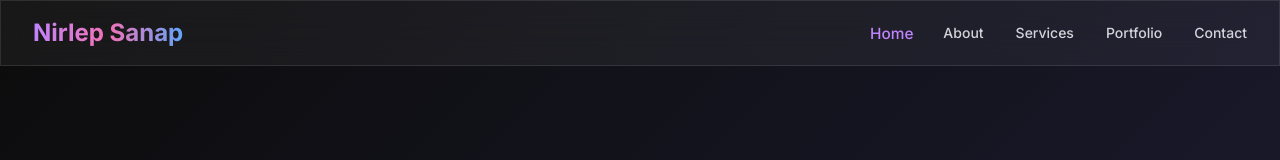
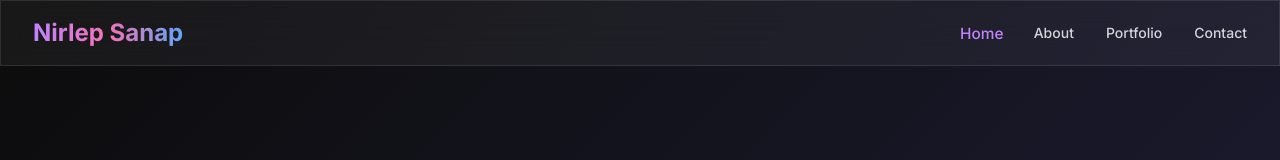
Before and after one commit to NirlepSanap/nirlep-code-canvas, a React (Vite) app: page / in a window 1280 px wide. Shown: the top 160 px of the page. Built offline with nearby package versions, Linux system fonts and the light colour scheme.

Commit message:
Remove services section
Remove the services section from the website.

```diff
--- a/src/components/sections/Navigation.tsx
+++ b/src/components/sections/Navigation.tsx
@@ -12,7 +12,7 @@ export const Navigation = ({ activeSection, scrollToSection }: NavigationProps)
         <div className="flex justify-between items-center">
           <div className="text-2xl font-bold gradient-text animate-scale-in">Nirlep Sanap</div>
           <div className="hidden md:flex space-x-8">
-            {["Home", "About", "Services", "Portfolio", "Contact"].map((item, index) => (
+            {["Home", "About", "Portfolio", "Contact"].map((item, index) => (
               <button
                 key={item}
                 onClick={() => scrollToSection(item.toLowerCase())}
--- a/src/pages/Index.tsx
+++ b/src/pages/Index.tsx
@@ -3,7 +3,7 @@ import { useState, useEffect } from "react";
 import { Navigation } from "@/components/sections/Navigation";
 import { HeroSection } from "@/components/sections/HeroSection";
 import { AboutSection } from "@/components/sections/AboutSection";
-import { ServicesSection } from "@/components/sections/ServicesSection";
+
 import { PortfolioSection } from "@/components/sections/PortfolioSection";
 import { ContactSection } from "@/components/sections/ContactSection";
 import { Footer } from "@/components/sections/Footer";
@@ -13,7 +13,7 @@ const Index = () => {
 
   useEffect(() => {
     const handleScroll = () => {
-      const sections = ["home", "about", "services", "portfolio", "contact"];
+      const sections = ["home", "about", "portfolio", "contact"];
       const scrollPosition = window.scrollY + 100;
       for (const section of sections) {
         const element = document.getElementById(section);
@@ -45,7 +45,7 @@ const Index = () => {
       <Navigation activeSection={activeSection} scrollToSection={scrollToSection} />
       <HeroSection scrollToSection={scrollToSection} />
       <AboutSection />
-      <ServicesSection />
+
       <PortfolioSection />
       <ContactSection />
       <Footer />
```
